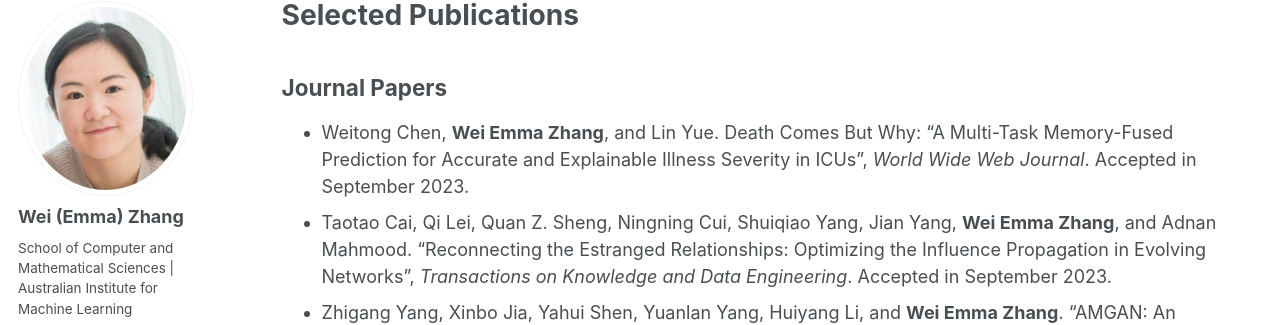
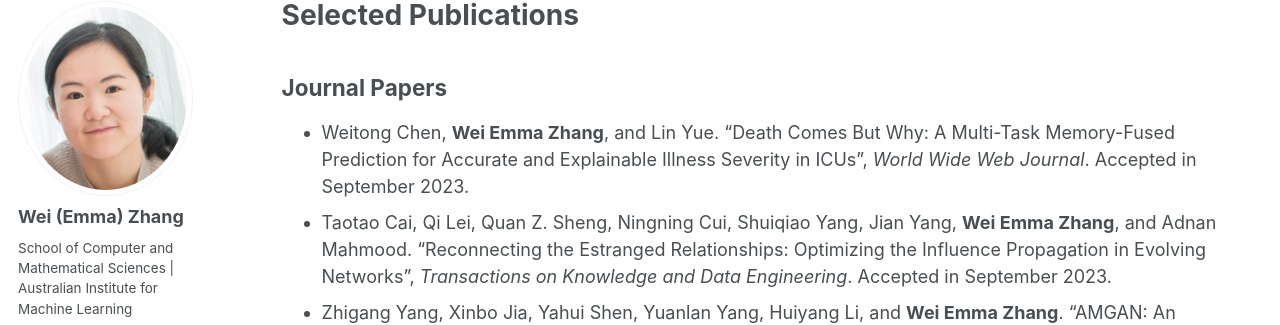
Before and after one commit to weiezhang/weiezhang.github.io, a Jekyll site: the page built from _pages/publications.md, in a window 1280 px wide and 900 px high. Shown: the part 117-442 px from the top of the window. Built offline with Jekyll 4.4.1, drawn with Linux system fonts in a browser that asks for light colours; some web fonts are replaced.

```diff
--- a/_pages/publications.md
+++ b/_pages/publications.md
@@ -9,7 +9,7 @@ author_profile: true
 {% include base_path %}
 
 ## Journal Papers
-- Weitong Chen, <b>Wei Emma Zhang</b>, and Lin Yue. Death Comes But Why: "A Multi-Task Memory-Fused Prediction for Accurate and Explainable Illness Severity in ICUs", *World Wide Web Journal*. Accepted in September 2023.
+- Weitong Chen, <b>Wei Emma Zhang</b>, and Lin Yue. "Death Comes But Why: A Multi-Task Memory-Fused Prediction for Accurate and Explainable Illness Severity in ICUs", *World Wide Web Journal*. Accepted in September 2023.
 - Taotao Cai, Qi Lei, Quan Z. Sheng, Ningning Cui, Shuiqiao Yang, Jian Yang,
 <b>Wei Emma Zhang</b>, and Adnan Mahmood. "Reconnecting the Estranged Relationships: Optimizing the Influence Propagation in Evolving Networks", *Transactions on Knowledge and Data Engineering*. Accepted in September 2023.
 - Zhigang Yang, Xinbo Jia, Yahui Shen, Yuanlan Yang, Huiyang Li, and <b>Wei Emma Zhang</b>. "AMGAN: An Attribute-Matched Generative Adversarial Network for UAV Virtual Sample Generation", *Neural Processing Letters*. Accepted in May 2023.
```
